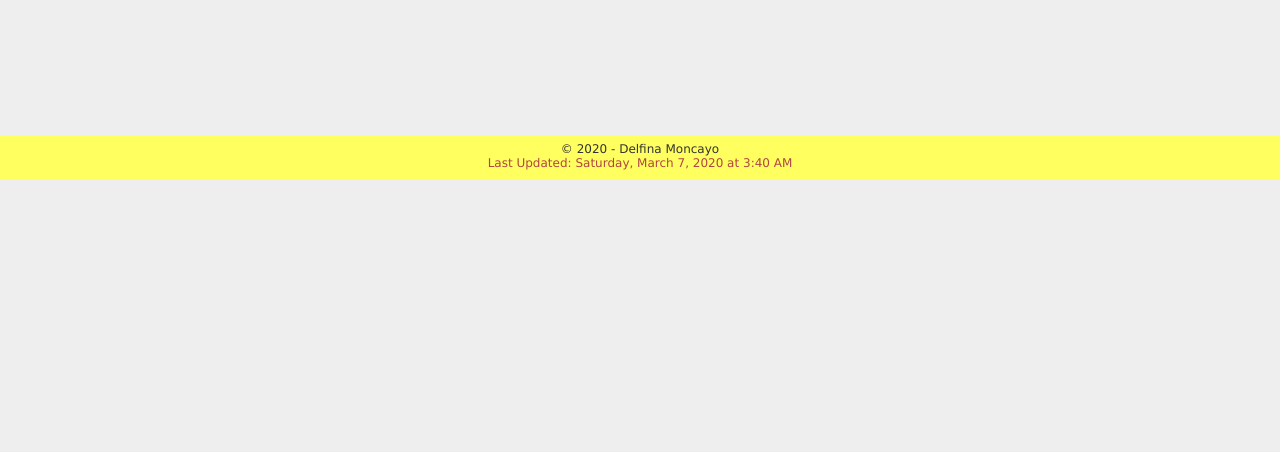
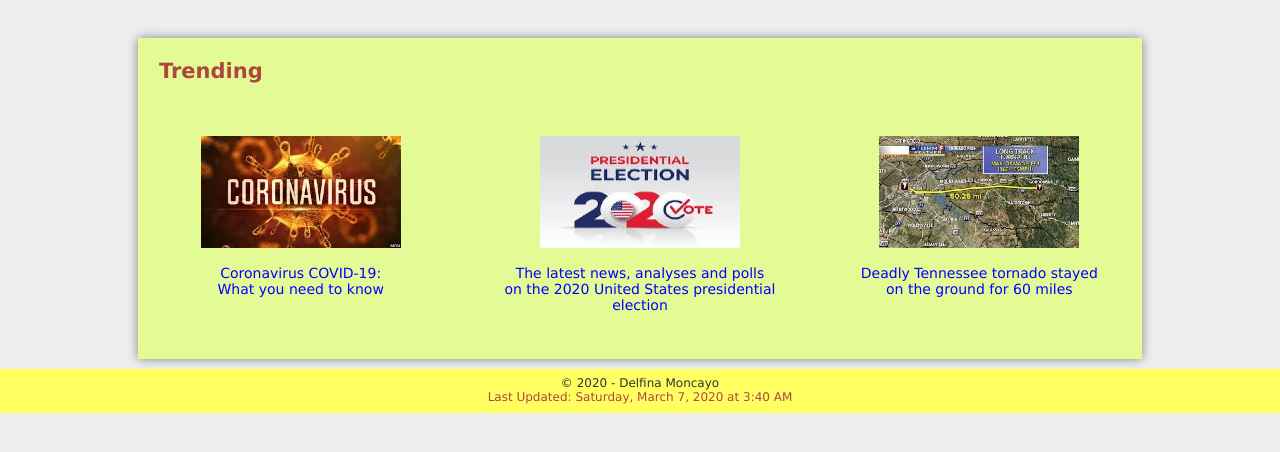
Before and after one commit to DMoncayo999/lesson-9, a plain HTML site: page index.html in a window 1280 px wide. Shown: the part 206-658 px from the top of the page. Drawn offline with Linux system fonts and the light colour scheme; no server answers; a script that the page names is missing; a web font is replaced by a local one.

Commit message:
add tending section

```diff
--- a/css/medium.css
+++ b/css/medium.css
@@ -120,6 +120,25 @@ div.townsInfo :nth-child(2) :nth-child(4) {
 }
 
 
+div.trendingNews {
+    display: grid;
+    grid-template-columns: 1fr 1fr 1fr;
+    grid-column-gap: 1em;
+}
+
+.trendwrap {
+    background:  rgb(228, 250, 148);
+    margin: 10px;
+    box-shadow: 0 0 10px gray;
+    padding-bottom:2rem;
+}
+
+.trendwrap h2 {
+    text-align: left;
+    padding: 1em;
+}
+
+
 /*----------- FOOTER --------------*/
 
 
--- a/css/small.css
+++ b/css/small.css
@@ -266,12 +266,24 @@ div.townsInfo {
 .townsInfo section {
     box-shadow: 5px 2px 5px rgb(162, 173, 128);
     background-color: rgb(228, 250, 148);
-    /* justify-content: center;
-    align-items: center; */
     text-align: center;
 }
 .townsInfo img {
     width: 100%;
+}
+
+.trendingNews p {
+    color: blue;
+    font-size: 1em;
+    text-align: center;
+}
+.trendingNews img {
+    width :200px; height: 112px;
+}
+
+.trendwrap h2 {
+    padding-top: 1rem;
+    color: #af4642;
 }
 
 
--- a/index.html
+++ b/index.html
@@ -65,6 +65,31 @@
 
     <div class="townsInfo"></div>
 
+<section class= "trendwrap">
+    <div><h2>Trending</h2></div>
+ <div class="trendingNews">
+    <div>
+    <p><a href="https://www.cbs7.com/content/news/Coronavirus-COVID-19-What-you-need-to-know-568412081.html">
+    <img src="images/coronavirus.jpg" alt="microscopic virus"/></a></p>
+    <p>Coronavirus COVID-19:<br/> What you need to know </p>
+    </div>
+
+    <div>
+    <p><a href="https://www.nbcnews.com/politics/2020-presidential-election"><img src="images/elections.jpg"
+    alt="elections 2020"/> </a></p>
+    <p>The latest news, analyses and polls<br/>on the 2020 United States presidential election</p>
+    </div>
+
+    <div>
+    <p><a href="https://www.newschannel5.com/news/deadly-tennessee-tornado-stayed-on-the-ground-for-50-miles">
+    <img src="images/tornado.jpg" alt="Tennessie tornado"/></a></p>
+    <p>Deadly Tennessee tornado stayed <br/>on the ground for 60 miles</p>
+    </a></p>
+    </div>
+</div>
+
+</section>
+
 </main>
 
 <!-- FOOTER HERE -->
```
Also changed, not shown: images/coronavirus.jpg (added), images/elections.jpg (added), images/tornado.jpg (added).
